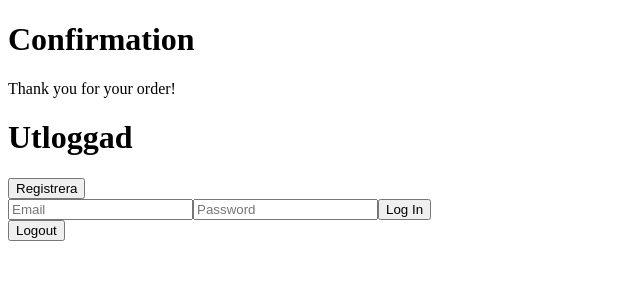
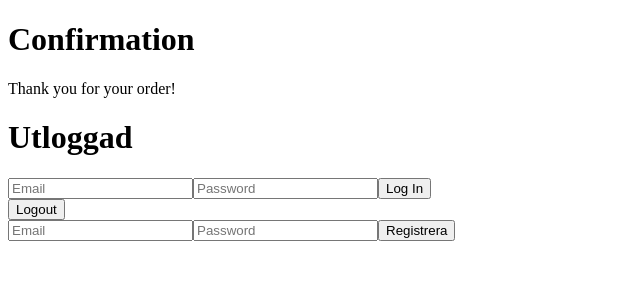
Before and after one commit to NurRydberg/CheckOut, a React (Vite) app in the folder client/: page /confirmation in a window 1280 px wide. Shown: the top 300 px of the page, without its empty margins (0-640 px from the left). Built offline with nearby package versions, Linux system fonts and the light colour scheme; no server answers.

Commit message:
login is working

```diff
--- a/client/src/App.tsx
+++ b/client/src/App.tsx
@@ -4,6 +4,7 @@ import Confirmation from "./Confirmation";
 import Payment from "./Payment";
 import LogIn from "./LogIn";
 import LogOut from "./LogOut";
+import Register from "./Register";
 
 
 
@@ -25,20 +26,6 @@ const App = () => {
     authorize();
   }, []);
 
-  const register = async () => {
-    const response = await fetch("http://localhost:3001/api/auth/register", {
-      method: "POST",
-      headers: {
-        "Content-Type": "application/json",
-      },
-      body: JSON.stringify({
-        email: "fakeemail@email.com",
-        password: "123456789",
-      }),
-    });
-    const data = await response.json();
-    console.log(data);
-  };
 
 
 
@@ -52,9 +39,9 @@ const App = () => {
       <Route path="/confirmation" element={<Confirmation />} />
     </Routes>
       <h1>{user ? "Inloggad:" + user : "Utloggad"} </h1>
-      <button onClick={register}>Registrera</button>
       <LogIn setUser={setUser} />
       <LogOut setUser={setUser} />
+      <Register setUser={setUser} />
 
 
 </>
--- /dev/null
+++ b/client/src/Register.tsx
@@ -0,0 +1,44 @@
+import React, { useState } from "react";
+
+interface RegisterProps {
+  setUser: (user: string) => void;
+}
+
+const Register: React.FC<RegisterProps> = ({ setUser }) => {
+  const [email, setEmail] = useState("");
+  const [password, setPassword] = useState("");
+
+  const handleEmailChange = (event: React.ChangeEvent<HTMLInputElement>) => {
+    setEmail(event.target.value);
+  };
+
+  const handlePasswordChange = (event: React.ChangeEvent<HTMLInputElement>) => {
+    setPassword(event.target.value);
+  };
+
+  const register = async () => {
+    const response = await fetch("http://localhost:3001/api/auth/register", {
+      method: "POST",
+      headers: {
+        "Content-Type": "application/json",
+      },
+      body: JSON.stringify({
+        email: email,
+        password: password,
+      }),
+    });
+    const data = await response.json();
+    console.log(data);
+    setUser(data); // Uppdatera användarstatusen efter registreringen
+  };
+
+  return (
+    <div>
+      <input type="text" value={email} onChange={handleEmailChange} placeholder="Email" />
+      <input type="password" value={password} onChange={handlePasswordChange} placeholder="Password" />
+      <button onClick={register}>Registrera</button>
+    </div>
+  );
+};
+
+export default Register;
```
Also changed, not shown: 1 other file (tests, documents, lock files or other folders).
